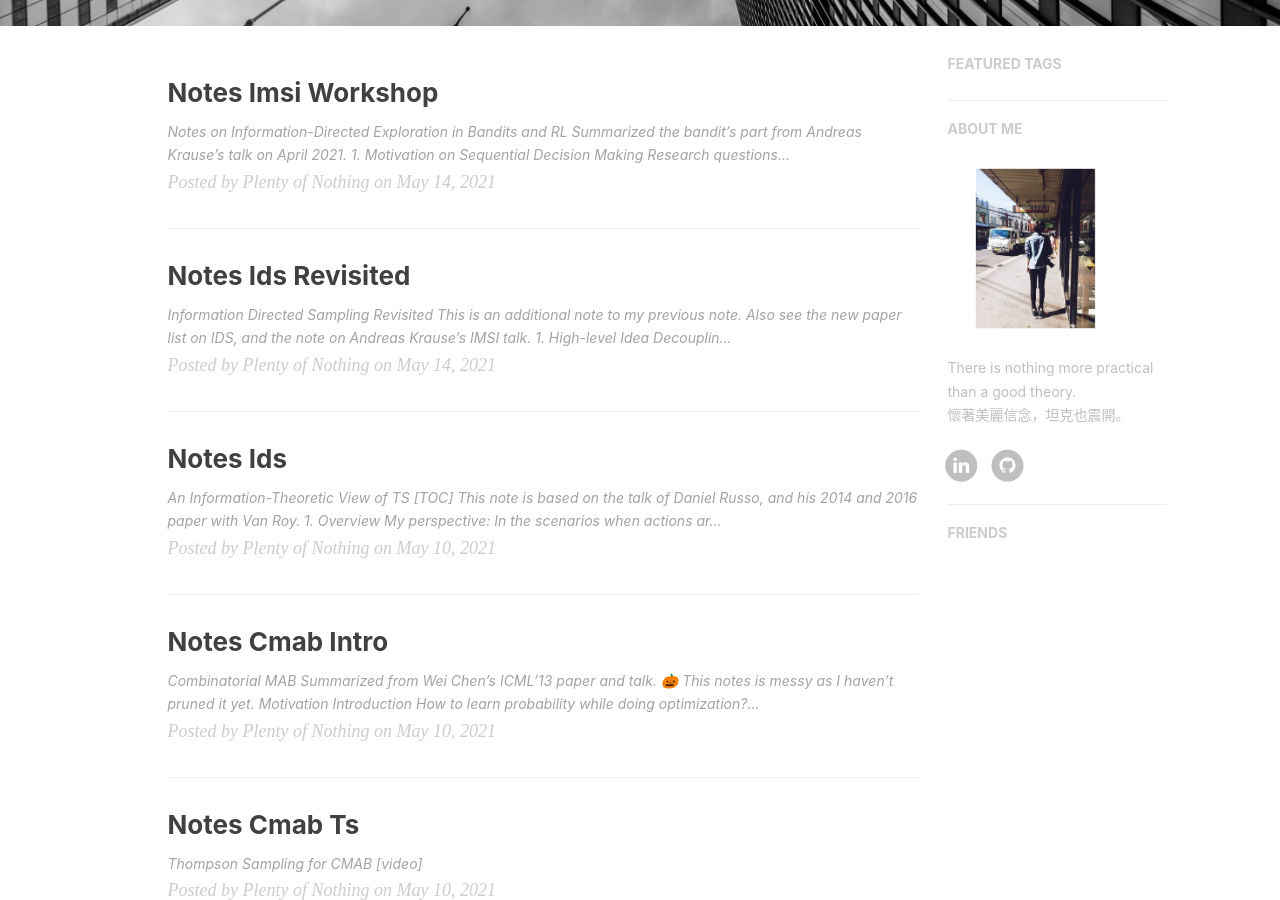
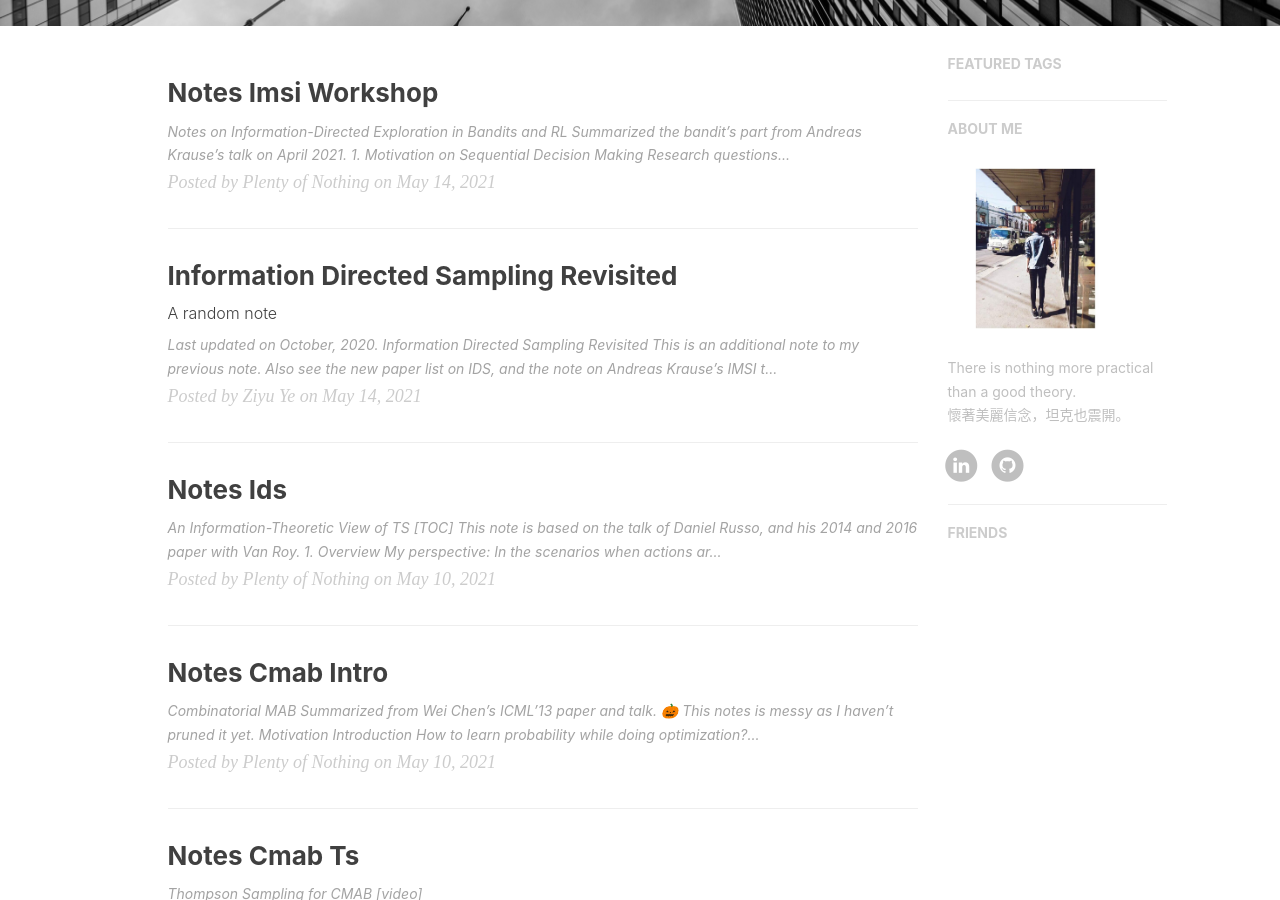
Before and after one commit to ZIYU-DEEP/ZIYU-DEEP.github.io, a Jekyll site: the page built from index.html, in a window 1280 px wide and 900 px high, scrolled down 392 px. Built offline with Jekyll 4.4.1, drawn with Linux system fonts in a browser that asks for light colours; nearby versions of some CDN libraries; the list of posts is cut into pages by our own code; comment, search, counter and statistics services are not loaded.

Commit message:
Update 2021-05-14-notes-IDS-revisited.md

```diff
--- a/_posts/2021-05-14-notes-IDS-revisited.md
+++ b/_posts/2021-05-14-notes-IDS-revisited.md
@@ -1,3 +1,21 @@
+---
+layout:     post
+title:      "Information Directed Sampling Revisited"
+subtitle:   "A random note"
+date:       2021-05-14
+author:     "Ziyu Ye"
+header-img: "img/post-bg-svdund.jpg"
+catalog:    true
+mathjax:    true
+tags:
+    - Bandits
+    - IDS
+---
+
+Last updated on October, 2020.
+
+---
+
 # Information Directed Sampling Revisited
 *This is an additional note to my [previous note](https://github.com/ZIYU-DEEP/efficient-online-decision-learning/blob/main/notes/21-05-10-notes-IDS.md). Also see the new [paper list on IDS](https://github.com/ZIYU-DEEP/efficient-online-decision-learning/blob/main/notes/Paper-List-on-Information-Directed-Sampling.md), and the [note on Andreas Krause's IMSI talk](https://github.com/ZIYU-DEEP/efficient-online-decision-learning/blob/main/notes/21-05-10-notes-IMSI-workshop.md).*
 
```
